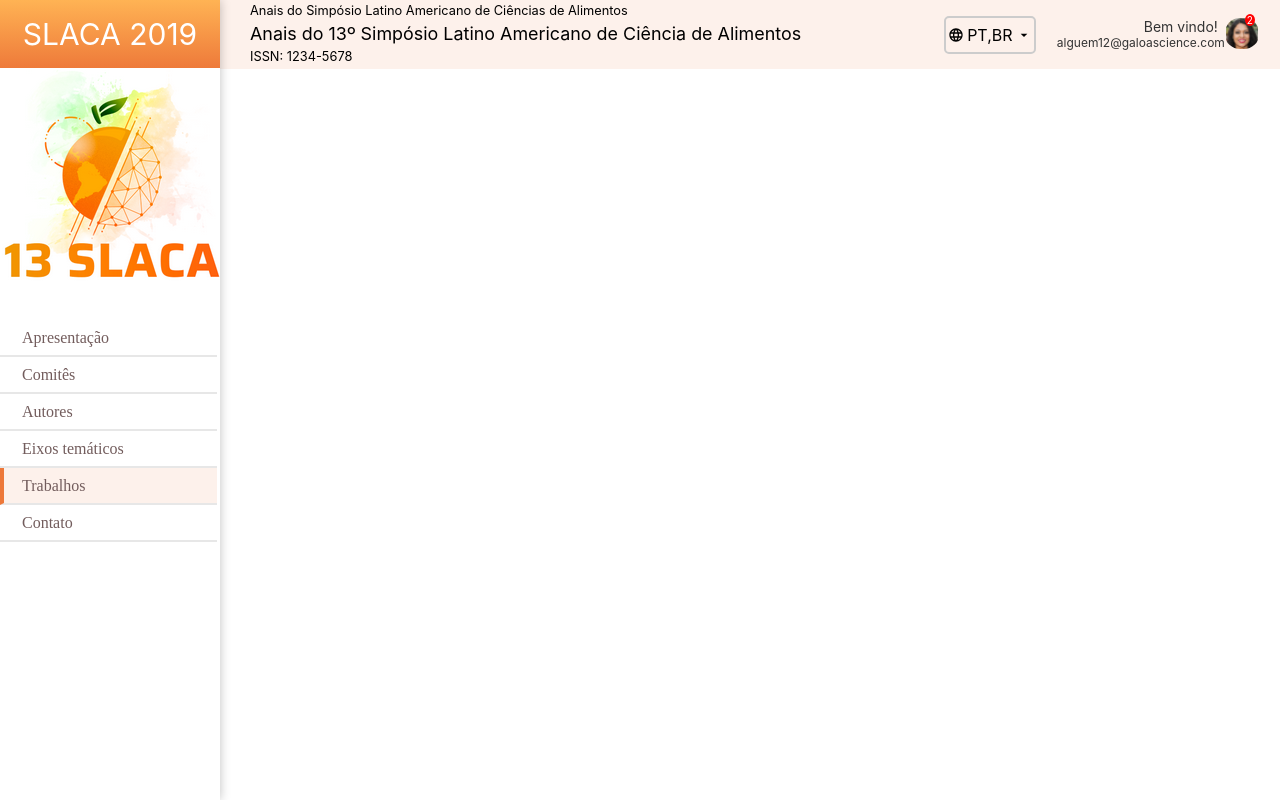
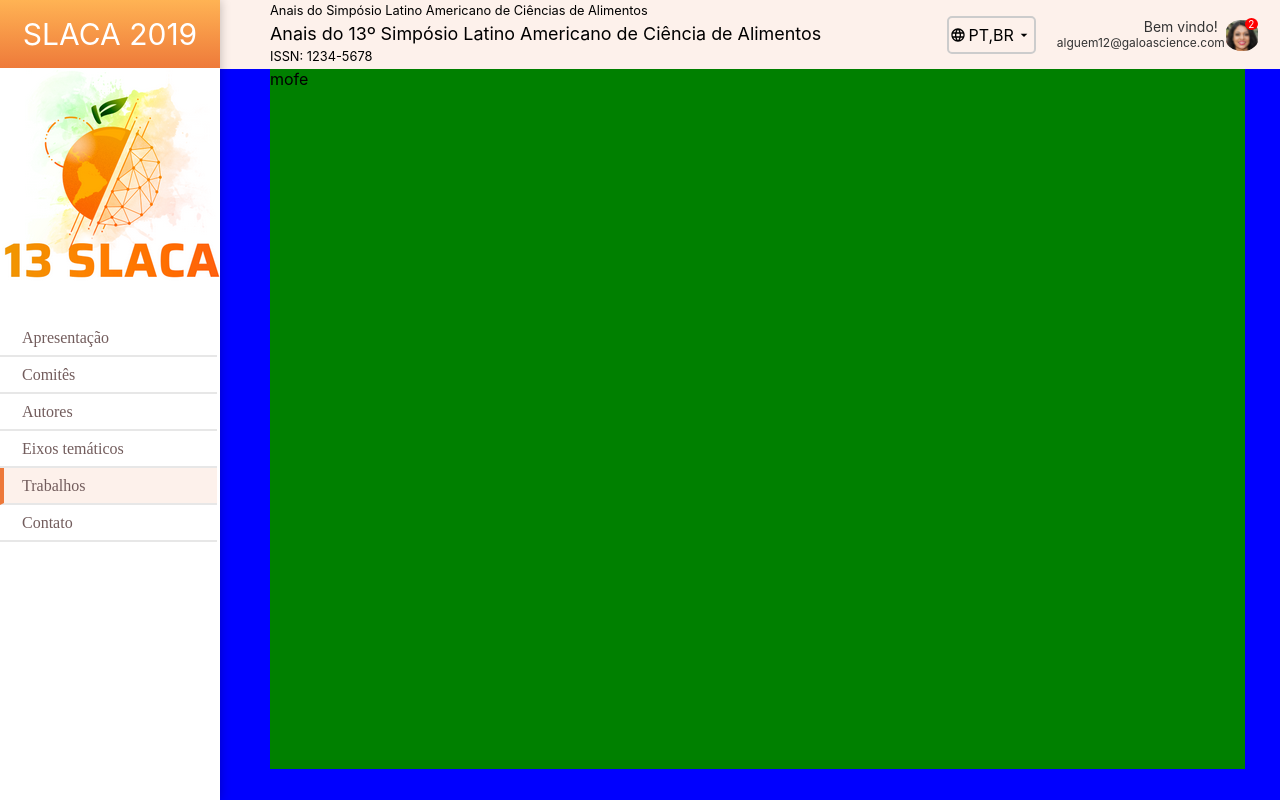
Before and after one commit to Mofe1015/Chuva-Front-End, a React (Create React App) app: page / in a window 1280 px wide. Built offline with nearby package versions, Linux system fonts and the light colour scheme.

Commit message:
prepping for body content

```diff
--- a/src/App.css
+++ b/src/App.css
@@ -1,4 +1,6 @@
 .App {
   background-color: transparent;
   display: flex;
+  overflow-y: hidden;
+
 }
--- a/src/Body.css
+++ b/src/Body.css
@@ -2,7 +2,14 @@
     margin-left: 220px;
     width: 100%;
     height: 100vh;
+    overflow-y: hidden;
+    overflow-y: scroll;
+;
+
 }
+.body::-webkit-scrollbar {
+    display: none;
+  }
 @media only screen and (max-width: 1200px) {
     .body{
         margin: 0;
--- a/src/Body.js
+++ b/src/Body.js
@@ -1,6 +1,7 @@
 import React from 'react';
 import './Body.css';
 import Header from './Header';
+import Content from './Content';
 
 
 
@@ -9,6 +10,7 @@ function Body(){
     return(
         <div className='body'>
             <Header/>
+            <Content/>
         </div>
     )
 };
--- /dev/null
+++ b/src/Content.css
@@ -0,0 +1,15 @@
+.content{
+    width: 100%;
+    height: 1000px;
+    background-color: blue;
+    padding-left: 50px;
+    padding-right: 50px;
+    overflow: hidden;
+}
+
+.topcontent{
+    margin-right: 50px;
+    width: 92%;
+    height: 700px;
+    background-color: green;
+}
--- /dev/null
+++ b/src/Content.js
@@ -0,0 +1,20 @@
+import React from 'react';
+import './Content.css';
+
+
+function TopContent(){
+    return(
+        <div className='topcontent'>
+            mofe
+        </div>
+    )
+}
+function Content(){
+    return(
+        <div className='content'>
+            <TopContent/>
+        </div>
+    )
+}
+
+export default Content;
--- a/src/Header.css
+++ b/src/Header.css
@@ -10,7 +10,7 @@
     display: none;
 }
 .header-text-cont{
-    padding-left: 30px;
+    padding-left: 50px;
     padding-right: 10px;
     max-height: 67px;
     width: 50vw;
@@ -83,20 +83,18 @@
 }
 
 .notification{
-    position: absolute;
+    position: relative;
     display: flex;
     justify-content: center;
     border-radius: 50%;
-    width: 10px;
+    width: 13px;
     background-color: red;
     color: white;
     font-size: 10px;
-    margin-top: -4px;
+    margin-bottom: -10px;
     margin-left: 20px;
-
 }
 .login-img > img{
-    z-index: -1;
     width: 100%;
     border-radius:45%;
     cursor: pointer;
--- a/src/Header.js
+++ b/src/Header.js
@@ -8,6 +8,7 @@ function Header(){
     function showSideMenu(){
         document.getElementById('sidemenuid').style.display = "block"
     }
+
 
     return(
         <div className='body-header'>
--- a/src/SideMenu.css
+++ b/src/SideMenu.css
@@ -7,6 +7,8 @@
     bottom: 0px;
     box-shadow: 0px 0px 10px rgba(0, 0, 0, 0.25);
     background-color: white;
+
+
 }
 .hidesidemenu{
     display: none;
--- a/src/SideMenu.js
+++ b/src/SideMenu.js
@@ -7,6 +7,7 @@ import { MdCancel } from "react-icons/md";
 
 
 function SideMenuTop(){
+    // Hide side menu in mobile
     function hideSideMenu(){
         document.getElementById('sidemenuid').style.display = "none"
     }
```
